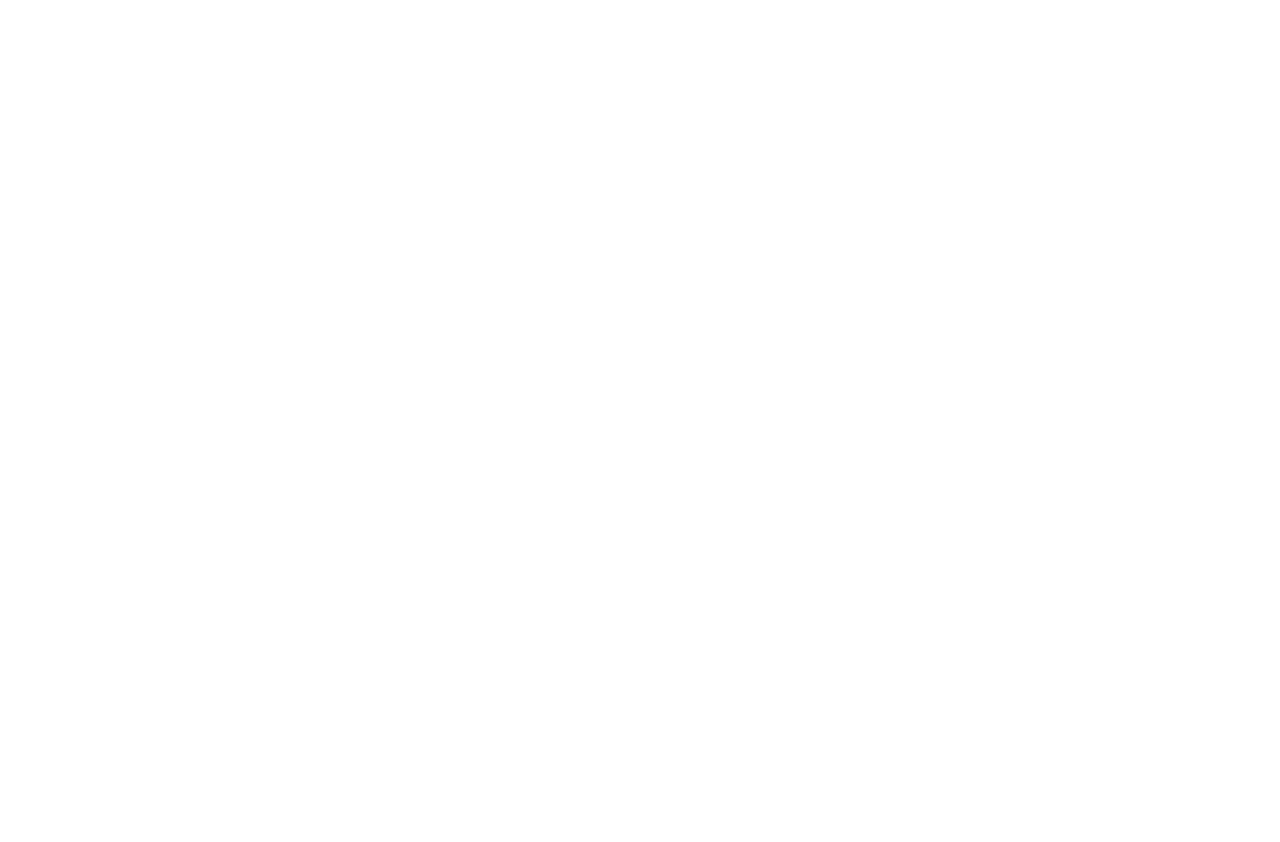
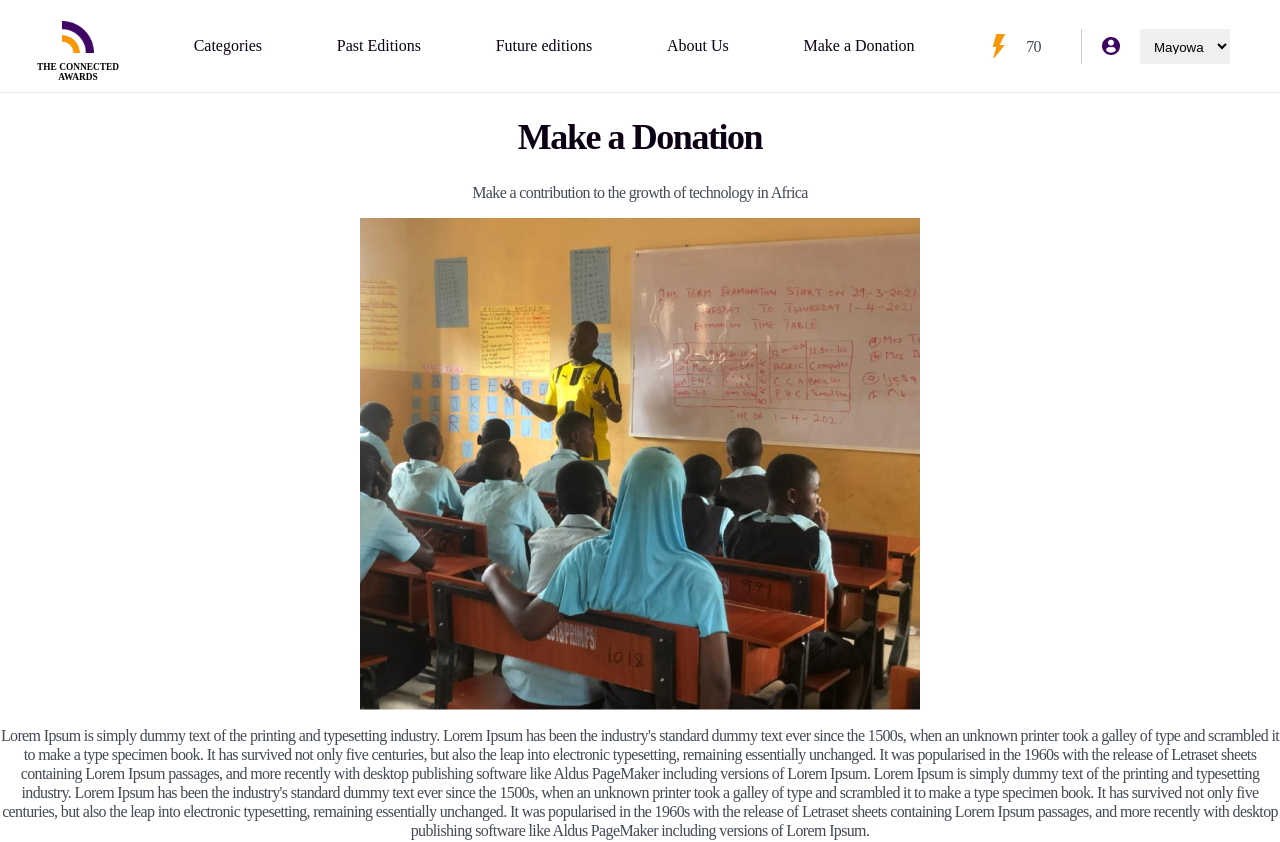
Before and after one commit to Mayorhack/TuTN, a React (Create React App) app: page /donations in a window 1280 px wide. Before the commit this address had no page. Shown: the top 842 px of the page. Before the commit the page ends 800 px from the top, so only its background shows below. Built offline with nearby package versions, Linux system fonts and the light colour scheme.

Commit message:
Donations Development

```diff
--- a/src/App.js
+++ b/src/App.js
@@ -10,6 +10,7 @@ import Vote from "./components/Vote";
 import Buy from "./components/Buy";
 import Future from "./components/Future";
 import Past from "./components/Past";
+import Donations from "./components/Donations";
 
 function App() {
   const [user, setUser] = useState([]);
@@ -62,6 +63,10 @@ function App() {
             path="/past"
             element={<Past currentUser={currentUser} />}
           ></Route>
+          <Route
+            path="/donations"
+            element={<Donations currentUser={currentUser} />}
+          ></Route>
         </Routes>
       </div>
     </Router>
--- a/src/components/Buy.js
+++ b/src/components/Buy.js
@@ -3,7 +3,7 @@ import Navbar from "./Navbar";
 import Button from "./Button";
 import Feedback from "./Feedback";
 
-const Buy = () => {
+const Buy = ({ currentUser }) => {
   const [state, setState] = useState(false);
   const handleClick = function () {
     setState(false);
@@ -11,7 +11,7 @@ const Buy = () => {
   const buttonClick = () => setState(true);
   return (
     <>
-      <Navbar />
+      <Navbar currentUser={currentUser} />
       <div className="buy">
         <div className="tab">
           <h1>Increase Your Voting Power</h1>
--- a/src/components/Donations.js
+++ b/src/components/Donations.js
@@ -1,10 +1,10 @@
 import React from "react";
 import Navbar from "./Navbar";
 
-const Donations = () => {
+const Donations = ({ currentUser }) => {
   return (
     <div className="donations">
-      <Navbar />
+      <Navbar currentUser={currentUser} />
       <h1 className="header">Make a Donation</h1>
       <p>Make a contribution to the growth of technology in Africa</p>
       <div className="flex">
--- a/src/components/Future.js
+++ b/src/components/Future.js
@@ -2,10 +2,10 @@ import React from "react";
 import Button from "./Button";
 import Navbar from "./Navbar";
 
-const Future = () => {
+const Future = ({ currentUser }) => {
   return (
     <div className="future">
-      <Navbar />
+      <Navbar currentUser={currentUser} />
       <h1 className="header">Future Editions</h1>
       <p>Nominate candidates for future editions</p>
       <div className="editions flex">
--- a/src/components/Past.js
+++ b/src/components/Past.js
@@ -1,10 +1,10 @@
 import React from "react";
 import Navbar from "./Navbar";
 
-const Past = () => {
+const Past = ({ currentUser }) => {
   return (
     <div className="past">
-      <Navbar />
+      <Navbar currentUser={currentUser} />
       <h1 className="header">Celebrated Techies</h1>
       <p>A look into some of our past winners</p>
       <div className="editions flex">
```
